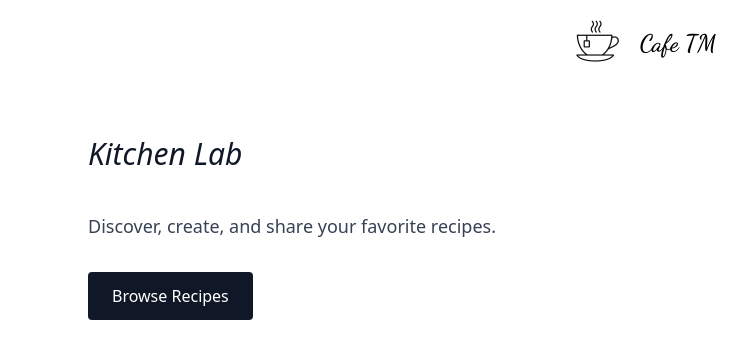
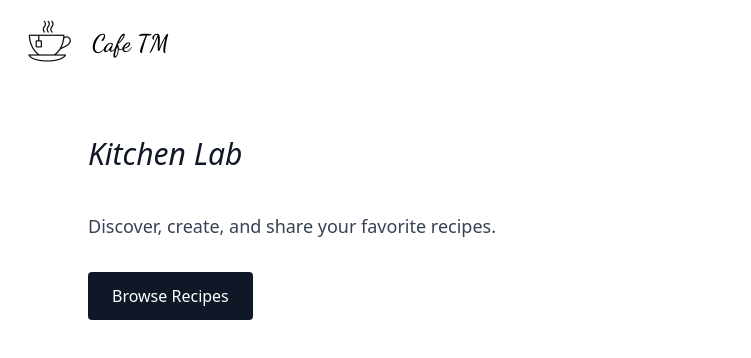
Before and after one commit to makto-toruk/recipe-architect, a Next.js app: page / in a window 1280 px wide. Shown: the top 358 px of the page, without its empty margins (0-751 px from the left). Built offline with nearby package versions, Linux system fonts and the light colour scheme.

Commit message:
move logo to left

```diff
--- a/components/Header.tsx
+++ b/components/Header.tsx
@@ -2,6 +2,7 @@ import Image from "next/image";
 import Link from "next/link";
 import { Dancing_Script } from "next/font/google";
 
+// Google-fonts helper: Dancing Script 600 weight
 const dancing = Dancing_Script({
   subsets: ["latin"],
   weight: ["600"],
@@ -9,7 +10,8 @@ const dancing = Dancing_Script({
 
 export default function Header() {
   return (
-    <header className="flex items-center justify-between px-4 py-3 max-w-6xl mx-auto">
+    // full-width bar, 16 px side padding
+    <header className="w-full flex items-center px-4 py-3">
       <Link href="/" className="flex items-center gap-3">
         <Image
           src="/images/cafe-tm-logo.png"
@@ -22,6 +24,9 @@ export default function Header() {
           Cafe&nbsp;TM
         </span>
       </Link>
+
+      {/* Add nav links later by inserting:
+          <nav className="ml-auto flex gap-6 text-sm">…</nav> */}
     </header>
   );
 }
```
